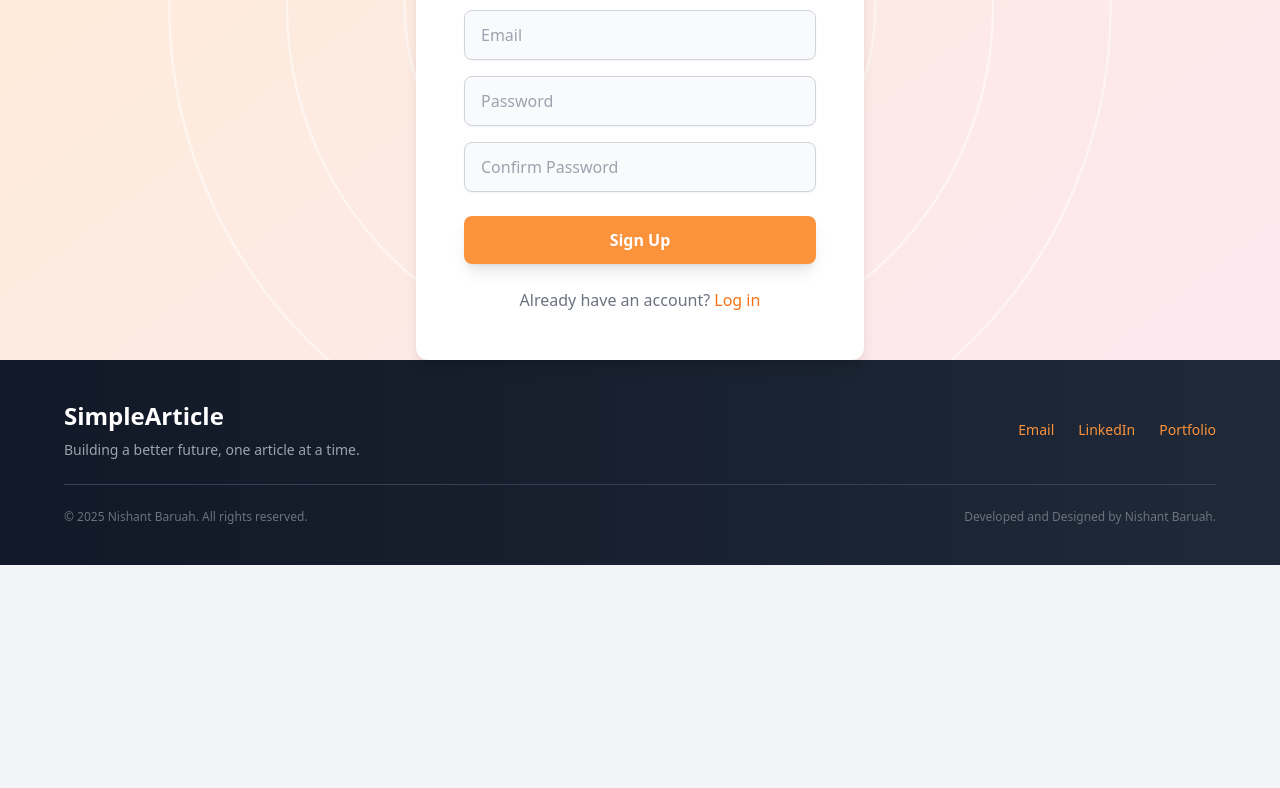
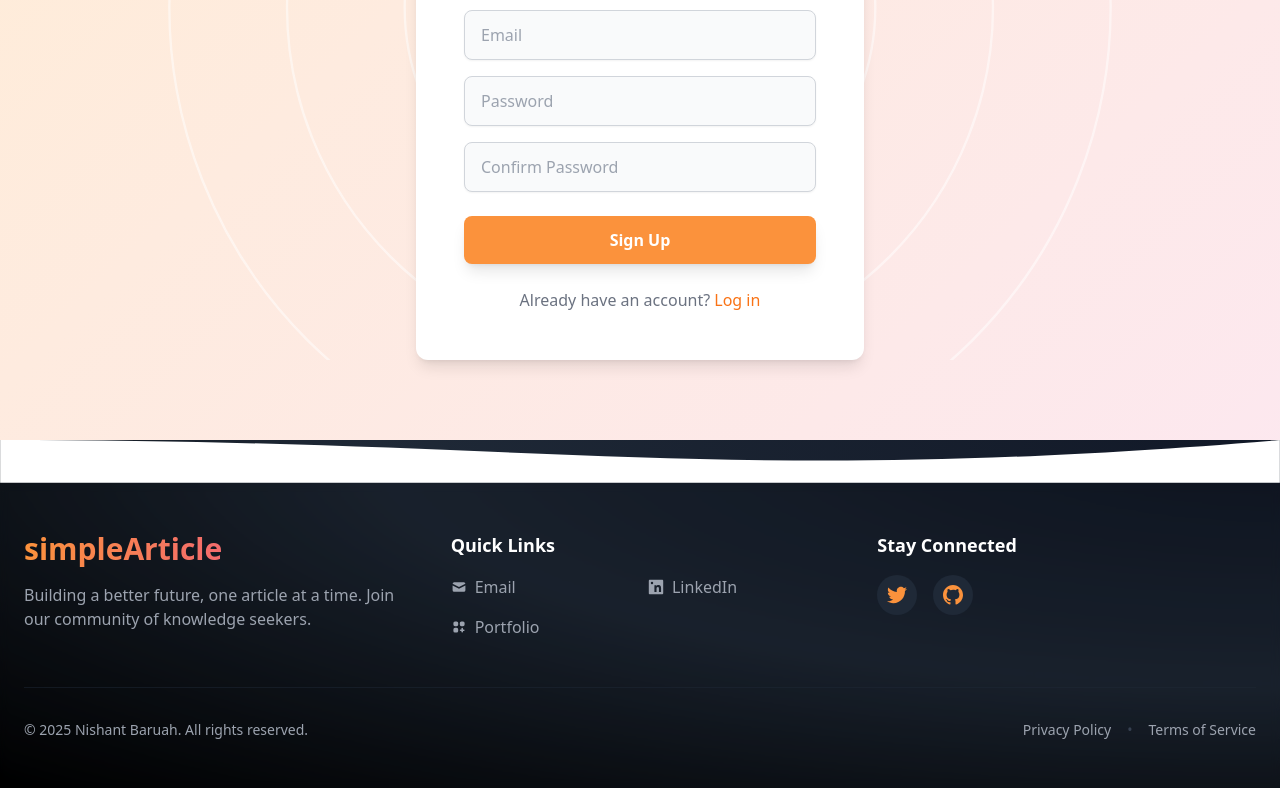
Before and after one commit to nishantb66/Community-Article, a Next.js app in the folder article-platform-frontend/: page /signup in a window 1280 px wide. Shown: the part 418-1206 px from the top of the page. Before the commit the page ends 983 px from the top, so only its background shows below. Built offline with nearby package versions, Linux system fonts and the light colour scheme.

Commit message:
Update page.js

```diff
--- a/article-platform-frontend/src/app/signup/page.js
+++ b/article-platform-frontend/src/app/signup/page.js
@@ -3,6 +3,7 @@
 import { useState } from "react";
 import { useRouter } from "next/navigation";
 import { apiBaseUrl } from "../../utils/api";
+import { motion } from "framer-motion";
 
 export default function SignupPage() {
   const [formData, setFormData] = useState({
@@ -194,51 +195,113 @@ export default function SignupPage() {
         </form>
       </div>
 
-      {/* Footer Section */}
-      <footer className="bg-gradient-to-r from-gray-900 to-gray-800 text-white py-10">
-        <div className="container mx-auto px-6 md:px-10 lg:px-16">
-          {/* Top Section */}
-          <div className="flex flex-col lg:flex-row justify-between items-center border-b border-gray-700 pb-6">
-            <div className="text-center lg:text-left mb-6 lg:mb-0">
-              <h2 className="text-2xl font-extrabold">SimpleArticle</h2>
-              <p className="mt-2 text-sm text-gray-400">
-                Building a better future, one article at a time.
+      <footer className="relative mt-20">
+        {/* Background with mesh gradient */}
+        <div className="absolute inset-0 bg-[radial-gradient(ellipse_at_top_right,_var(--tw-gradient-stops))] from-gray-900 via-gray-800 to-black"></div>
+
+        <div className="relative">
+          {/* Top Wave Separator */}
+          <svg className="fill-current text-white dark:text-gray-900" viewBox="0 0 1440 48">
+            <path d="M0 48h1440V0c-624 52-816 0-1440 0v48z"></path>
+          </svg>
+
+          <div className="container mx-auto px-6 py-12 backdrop-blur-sm bg-black/20">
+            <div className="grid grid-cols-1 md:grid-cols-2 lg:grid-cols-3 gap-12 mb-12">
+              {/* Brand Section */}
+              <div className="space-y-4">
+                <motion.h2
+                  initial={{ opacity: 0, y: 20 }}
+                  animate={{ opacity: 1, y: 0 }}
+                  className="text-3xl font-black bg-gradient-to-r from-orange-400 to-pink-500 bg-clip-text text-transparent"
+                >
+                  simpleArticle
+                </motion.h2>
+                <p className="text-gray-400 max-w-sm">
+                  Building a better future, one article at a time. Join our community of knowledge seekers.
                 </p>
               </div>
-            <div className="flex space-x-6">
-              <a
+
+              {/* Quick Links */}
+              <div className="space-y-4">
+                <h3 className="text-white font-semibold text-lg">Quick Links</h3>
+                <div className="grid grid-cols-2 gap-4">
+                  <motion.a
+                    whileHover={{ x: 5 }}
                     href="mailto:nishantbarua3@gmail.com"
-                className="text-orange-400 hover:text-orange-500 transition duration-300 text-sm"
+                    className="flex items-center text-gray-400 hover:text-orange-400 transition-colors duration-300"
                   >
+                    <svg className="w-4 h-4 mr-2" fill="currentColor" viewBox="0 0 20 20">
+                      <path d="M2.003 5.884L10 9.882l7.997-3.998A2 2 0 0016 4H4a2 2 0 00-1.997 1.884z"></path>
+                      <path d="M18 8.118l-8 4-8-4V14a2 2 0 002 2h12a2 2 0 002-2V8.118z"></path>
+                    </svg>
                     Email
-              </a>
-              <a
+                  </motion.a>
+                  <motion.a
+                    whileHover={{ x: 5 }}
                     href="https://www.linkedin.com/in/nishantbaru/"
                     target="_blank"
                     rel="noopener noreferrer"
-                className="text-orange-400 hover:text-orange-500 transition duration-300 text-sm"
+                    className="flex items-center text-gray-400 hover:text-orange-400 transition-colors duration-300"
                   >
+                    <svg className="w-4 h-4 mr-2" fill="currentColor" viewBox="0 0 20 20">
+                      <path d="M16.338 16.338H13.67V12.16c0-.995-.017-2.277-1.387-2.277-1.39 0-1.601 1.086-1.601 2.207v4.248H8.014v-8.59h2.559v1.174h.037c.356-.675 1.227-1.387 2.526-1.387 2.703 0 3.203 1.778 3.203 4.092v4.711zM5.005 6.575a1.548 1.548 0 11-.003-3.096 1.548 1.548 0 01.003 3.096zm-1.337 9.763H6.34v-8.59H3.667v8.59zM17.668 1H2.328C1.595 1 1 1.581 1 2.298v15.403C1 18.418 1.595 19 2.328 19h15.34c.734 0 1.332-.582 1.332-1.299V2.298C19 1.581 18.402 1 17.668 1z"></path>
+                    </svg>
                     LinkedIn
-              </a>
-              <a
+                  </motion.a>
+                  <motion.a
+                    whileHover={{ x: 5 }}
                     href="https://nishantb66.github.io/MyPortfolio/"
                     target="_blank"
                     rel="noopener noreferrer"
-                className="text-orange-400 hover:text-orange-500 transition duration-300 text-sm"
+                    className="flex items-center text-gray-400 hover:text-orange-400 transition-colors duration-300"
                   >
+                    <svg className="w-4 h-4 mr-2" fill="currentColor" viewBox="0 0 20 20">
+                      <path d="M5 3a2 2 0 00-2 2v2a2 2 0 002 2h2a2 2 0 002-2V5a2 2 0 00-2-2H5zM5 11a2 2 0 00-2 2v2a2 2 0 002 2h2a2 2 0 002-2v-2a2 2 0 00-2-2H5zM11 5a2 2 0 012-2h2a2 2 0 012 2v2a2 2 0 01-2 2h-2a2 2 0 01-2-2V5zM14 11a1 1 0 011 1v1h1a1 1 0 110 2h-1v1a1 1 0 11-2 0v-1h-1a1 1 0 110-2h1v-1a1 1 0 011-1z"></path>
+                    </svg>
                     Portfolio
-              </a>
+                  </motion.a>
                 </div>
               </div>
 
-          {/* Bottom Section */}
-          <div className="flex flex-col md:flex-row justify-between items-center mt-6">
-            <p className="text-xs text-gray-500 text-center md:text-left">
+              {/* Contact/Social */}
+              <div className="space-y-4">
+                <h3 className="text-white font-semibold text-lg">Stay Connected</h3>
+                <div className="flex space-x-4">
+                  <motion.a
+                    whileHover={{ y: -5 }}
+                    href="#"
+                    className="w-10 h-10 rounded-full bg-gray-800 flex items-center justify-center text-orange-400 hover:bg-gray-700 hover:text-orange-300 transition-colors duration-300"
+                  >
+                    <svg className="w-5 h-5" fill="currentColor" viewBox="0 0 24 24">
+                      <path d="M24 4.557c-.883.392-1.832.656-2.828.775 1.017-.609 1.798-1.574 2.165-2.724-.951.564-2.005.974-3.127 1.195-.897-.957-2.178-1.555-3.594-1.555-3.179 0-5.515 2.966-4.797 6.045-4.091-.205-7.719-2.165-10.148-5.144-1.29 2.213-.669 5.108 1.523 6.574-.806-.026-1.566-.247-2.229-.616-.054 2.281 1.581 4.415 3.949 4.89-.693.188-1.452.232-2.224.084.626 1.956 2.444 3.379 4.6 3.419-2.07 1.623-4.678 2.348-7.29 2.04 2.179 1.397 4.768 2.212 7.548 2.212 9.142 0 14.307-7.721 13.995-14.646.962-.695 1.797-1.562 2.457-2.549z"></path>
+                    </svg>
+                  </motion.a>
+                  <motion.a
+                    whileHover={{ y: -5 }}
+                    href="#"
+                    className="w-10 h-10 rounded-full bg-gray-800 flex items-center justify-center text-orange-400 hover:bg-gray-700 hover:text-orange-300 transition-colors duration-300"
+                  >
+                    <svg className="w-5 h-5" fill="currentColor" viewBox="0 0 24 24">
+                      <path d="M12 0C5.373 0 0 5.373 0 12c0 5.302 3.438 9.8 8.207 11.387.6.113.793-.261.793-.577v-2.234c-3.338.726-4.033-1.416-4.033-1.416-.546-1.387-1.333-1.756-1.333-1.756-1.089-.745.083-.729.083-.729 1.205.084 1.839 1.237 1.839 1.237 1.07 1.834 2.807 1.304 3.492.997.107-.775.418-1.305.762-1.604-2.665-.305-5.467-1.334-5.467-5.931 0-1.311.469-2.381 1.236-3.221-.124-.303-.535-1.524.117-3.176 0 0 1.008-.322 3.301 1.23A11.509 11.509 0 0112 5.803c1.02.005 2.047.138 3.006.404 2.291-1.552 3.297-1.23 3.297-1.23.653 1.653.242 2.874.118 3.176.77.84 1.235 1.911 1.235 3.221 0 4.609-2.807 5.624-5.479 5.921.43.372.823 1.102.823 2.222v3.293c0 .319.192.694.801.576C20.566 21.797 24 17.3 24 12c0-6.627-5.373-12-12-12z"></path>
+                    </svg>
+                  </motion.a>
+                </div>
+              </div>
+            </div>
+
+            {/* Bottom Section with Copyright */}
+            <div className="pt-8 mt-8 border-t border-gray-800/50">
+              <div className="flex flex-col md:flex-row justify-between items-center space-y-4 md:space-y-0">
+                <p className="text-gray-400 text-sm">
                   © {new Date().getFullYear()} Nishant Baruah. All rights reserved.
                 </p>
-            <p className="text-xs text-gray-500 text-center md:text-right mt-4 md:mt-0">
-              Developed and Designed by Nishant Baruah.
-            </p>
+                <div className="flex items-center space-x-4 text-sm text-gray-400">
+                  <motion.span whileHover={{ color: '#f97316' }} className="cursor-pointer">Privacy Policy</motion.span>
+                  <span className="text-gray-700">•</span>
+                  <motion.span whileHover={{ color: '#f97316' }} className="cursor-pointer">Terms of Service</motion.span>
+                </div>
+              </div>
+            </div>
           </div>
         </div>
       </footer>
```
Lines whose indentation alone changed are shown as unchanged.
